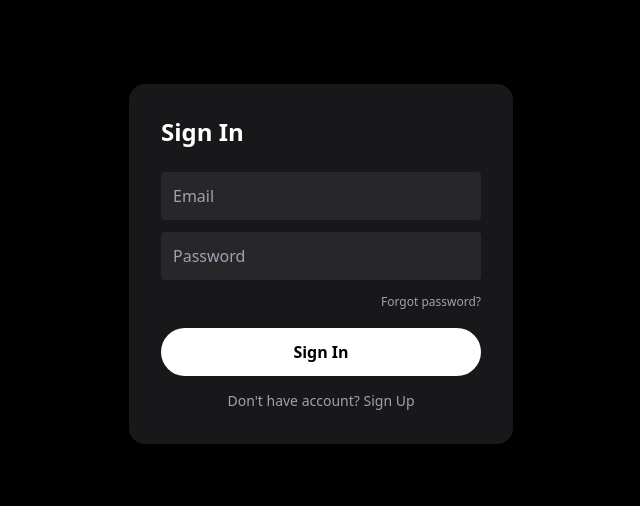
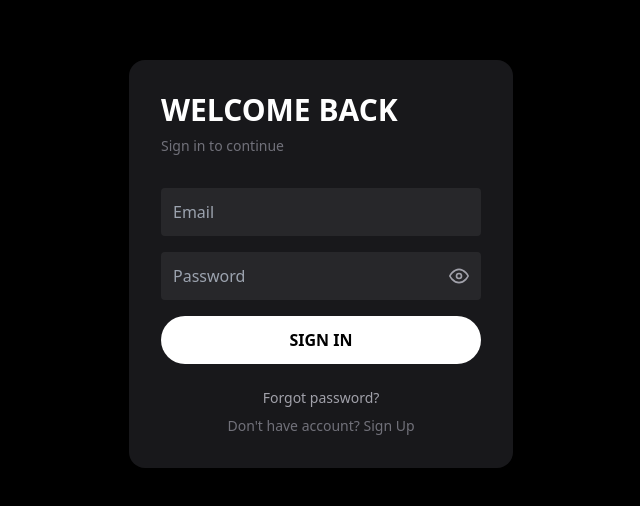
Before and after one commit to Gokhan1979/flammode-shop, a Next.js app: page /auth in a window 1280 px wide. Shown: the part 136-642 px from the top of the page, without its empty margins (319-959 px from the left). Built offline with nearby package versions, Linux system fonts and the light colour scheme; no server answers.

Commit message:
Refactor authentication page for signup and login

```diff
--- a/app/auth/page.tsx
+++ b/app/auth/page.tsx
@@ -3,25 +3,26 @@ import { useState } from 'react'
 import { supabase } from '../../lib/supabase'
 
 export default function AuthPage(){
+  const [isSignUp,setIsSignUp]=useState(false)
   const [email,setEmail]=useState('')
   const [password,setPassword]=useState('')
-  const [isLogin,setIsLogin]=useState(true)
-  const [forgotMode,setForgotMode]=useState(false)
+  const [showPassword,setShowPassword]=useState(false)
+  const [loading,setLoading]=useState(false)
   const [message,setMessage]=useState('')
-  const [loading,setLoading]=useState(false)
 
-  const handleAuth = async()=>{
+  const handleAuth = async(e:any)=>{
+    e.preventDefault()
     setLoading(true)
     setMessage('')
     try{
-      if(isLogin){
+      if(isSignUp){
+        const { error } = await supabase.auth.signUp({email,password})
+        if(error) throw error
+        setMessage('Check your email to confirm account!')
+      } else {
         const { error } = await supabase.auth.signInWithPassword({email,password})
         if(error) throw error
         window.location.href='/'
-      } else {
-        const { error } = await supabase.auth.signUp({email,password})
-        if(error) throw error
-        setMessage('Check your email to confirm account!')
       }
     }catch(err:any){
       setMessage(err.message)
@@ -45,41 +46,49 @@ export default function AuthPage(){
     setLoading(false)
   }
 
-  // FORGOT PASSWORD PAGE
-  if(forgotMode){
-    return(
-      <div className="min-h-screen bg-black text-white flex items-center justify-center p-6">
-        <div className="w-full max-w-sm bg-zinc-900 p-8 rounded-2xl">
-          <h1 className="text-2xl font-black mb-2">Forgot Password</h1>
-          <p className="text-zinc-500 text-sm mb-6">Enter your email to get reset link</p>
-          <input value={email} onChange={e=>setEmail(e.target.value)} placeholder="Enter your email" className="w-full bg-zinc-800 p-3 rounded mb-4 outline-none" />
-          {message && <p className="text-sm mb-4 text-yellow-400">{message}</p>}
-          <button onClick={handleForgot} disabled={loading} className="w-full bg-white text-black py-3 rounded-full font-bold mb-3">
-            {loading ? 'Sending...' : 'Send Reset Link'}
-          </button>
-          <button onClick={()=>{setForgotMode(false); setMessage('')}} className="w-full text-zinc-400 text-sm">Back to Login</button>
-        </div>
-      </div>
-    )
-  }
-
-  // LOGIN / SIGNUP PAGE
   return(
     <div className="min-h-screen bg-black text-white flex items-center justify-center p-6">
       <div className="w-full max-w-sm bg-zinc-900 p-8 rounded-2xl">
-        <h1 className="text-2xl font-black mb-6">{isLogin ? 'Sign In' : 'Sign Up'}</h1>
-        <input value={email} onChange={e=>setEmail(e.target.value)} placeholder="Email" className="w-full bg-zinc-800 p-3 rounded mb-3 outline-none" />
-        <input value={password} onChange={e=>setPassword(e.target.value)} placeholder="Password" type="password" className="w-full bg-zinc-800 p-3 rounded mb-2 outline-none" />
-        <div className="text-right mb-4">
-          <button onClick={()=>setForgotMode(true)} className="text-xs text-zinc-400 hover:text-white">Forgot password?</button>
+        <h1 className="text-3xl font-black mb-2">{isSignUp ? 'JOIN FLAMMODE' : 'WELCOME BACK'}</h1>
+        <p className="text-zinc-500 text-sm mb-8">{isSignUp ? 'Create your account' : 'Sign in to continue'}</p>
+
+        <form onSubmit={handleAuth} className="space-y-4">
+          <input value={email} onChange={e=>setEmail(e.target.value)} type="email" placeholder="Email" required className="w-full bg-zinc-800 p-3 rounded outline-none focus:ring-1 focus:ring-white" />
+
+          {/* PASSWORD WITH EYE ICON */}
+          <div className="relative">
+            <input
+              value={password}
+              onChange={e=>setPassword(e.target.value)}
+              type={showPassword ? "text" : "password"}
+              placeholder="Password"
+              required
+              className="w-full bg-zinc-800 p-3 pr-12 rounded outline-none focus:ring-1 focus:ring-white"
+            />
+            <button type="button" onClick={()=>setShowPassword(!showPassword)} className="absolute right-3 top-1/2 -translate-y-1/2 text-zinc-400 hover:text-white">
+              {showPassword ? (
+                // Eye Off icon
+                <svg width="20" height="20" viewBox="0 0 24 24" fill="none" stroke="currentColor" strokeWidth="2"><path d="M9.88 9.88a3 3 0 1 0 4.24 4.24"/><path d="M10.73 5.08A10.94 10.94 0 0 1 12 5c7 0 10 7 10 7a13.16 13.16 0 0 1-1.67 2.68"/><path d="M6.61 6.61A13.526 13.526 0 0 0 2 12s3 7 10 7a9.59 9.59 0 0 0 5.39-1.61"/><line x1="2" y1="2" x2="22" y2="22"/></svg>
+              ) : (
+                // Eye On icon
+                <svg width="20" height="20" viewBox="0 0 24 24" fill="none" stroke="currentColor" strokeWidth="2"><path d="M1 12s4-8 11-8 11 8 11 8-4 8-11 8-11-8-11-8z"/><circle cx="12" cy="12" r="3"/></svg>
+              )}
+            </button>
+          </div>
+
+          {message && <p className="text-sm text-center text-yellow-400">{message}</p>}
+
+          <button type="submit" disabled={loading} className="w-full bg-white text-black py-3 rounded-full font-bold hover:bg-zinc-200">
+            {loading ? 'Loading...' : isSignUp ? 'CREATE ACCOUNT' : 'SIGN IN'}
+          </button>
+        </form>
+
+        <div className="mt-6 text-center text-sm space-y-2">
+          {!isSignUp && <button onClick={handleForgot} className="text-zinc-400 hover:text-white block w-full">Forgot password?</button>}
+          <button onClick={()=>setIsSignUp(!isSignUp)} className="text-zinc-500 hover:text-white">
+            {isSignUp ? 'Already have account? Sign In' : "Don't have account? Sign Up"}
+          </button>
         </div>
-        {message && <p className="text-sm mb-4 text-yellow-400">{message}</p>}
-        <button onClick={handleAuth} disabled={loading} className="w-full bg-white text-black py-3 rounded-full font-bold mb-3">
-          {loading ? 'Loading...' : isLogin ? 'Sign In' : 'Sign Up'}
-        </button>
-        <button onClick={()=>setIsLogin(!isLogin)} className="w-full text-zinc-400 text-sm">
-          {isLogin ? "Don't have account? Sign Up" : "Already have account? Sign In"}
-        </button>
       </div>
     </div>
   )
```
